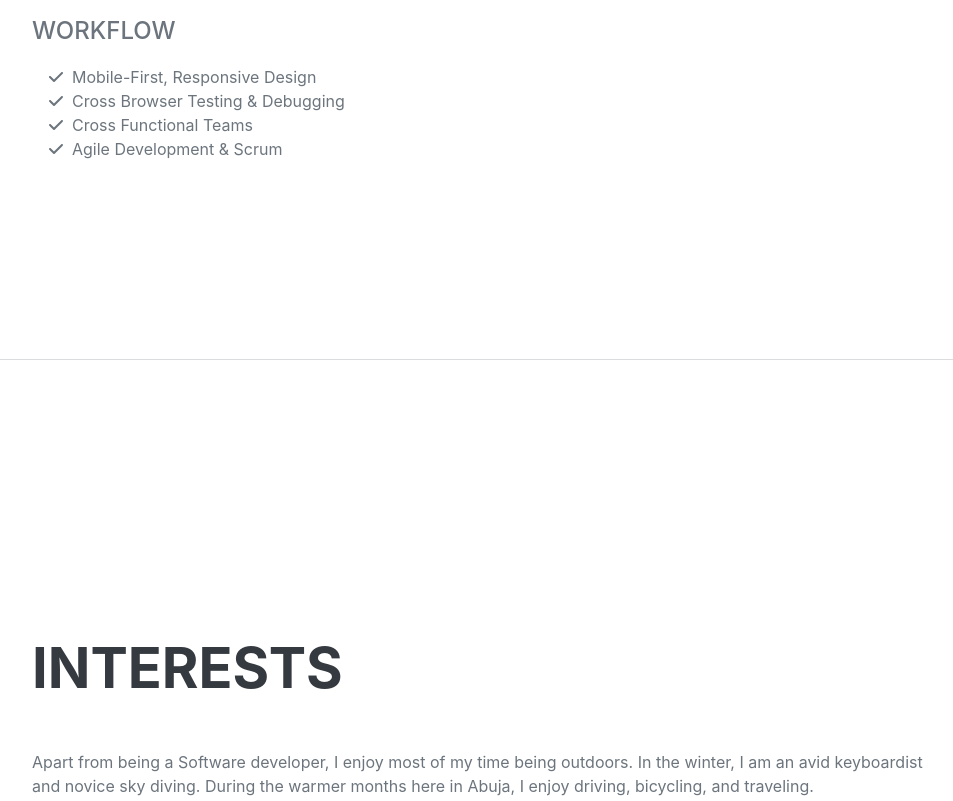
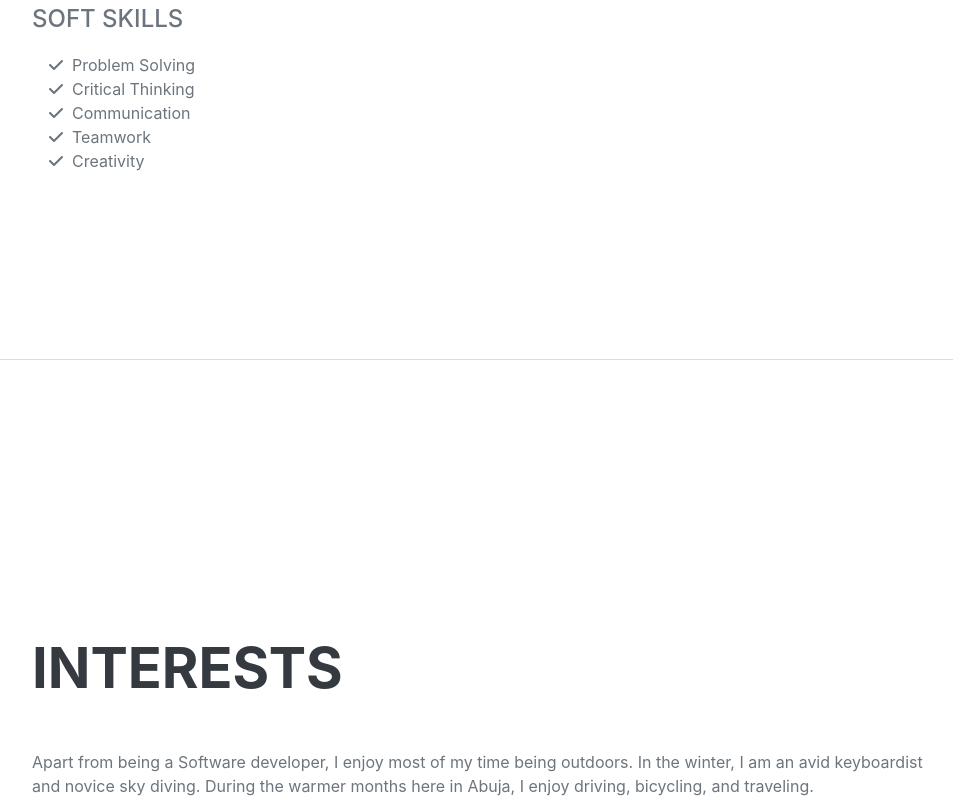
Before and after one commit to zumbaski/Ifeanyi_Ilozumba_Profile, a plain HTML site: page index.html in a window 1280 px wide. Shown: the part 2974-3775 px from the top of the page, without its empty margins (288-1241 px from the left). Drawn offline with nearby package versions, Linux system fonts and the light colour scheme; a web font is replaced by a local one.

Commit message:
:fire: Added Soft Skills

```diff
--- a/index.html
+++ b/index.html
@@ -124,23 +124,27 @@
                         <li class="list-inline-item"><i class="fab fa-npm"></i></li>
                         <li class="list-inline-item"><i class="fas fa-database"></i></li>
                     </ul>
-                    <div class="subheading mb-3">Workflow</div>
+                    <div class="subheading mb-3">Soft Skills</div>
                     <ul class="fa-ul mb-0">
                         <li>
                             <span class="fa-li"><i class="fas fa-check"></i></span>
-                            Mobile-First, Responsive Design
+                           Problem Solving
                         </li>
                         <li>
                             <span class="fa-li"><i class="fas fa-check"></i></span>
-                            Cross Browser Testing & Debugging
+                           Critical Thinking
                         </li>
                         <li>
                             <span class="fa-li"><i class="fas fa-check"></i></span>
-                            Cross Functional Teams
+                            Communication
                         </li>
                         <li>
                             <span class="fa-li"><i class="fas fa-check"></i></span>
-                            Agile Development & Scrum
+                            Teamwork
+                        </li>
+                        <li>
+                            <span class="fa-li"><i class="fas fa-check"></i></span>
+                            Creativity
                         </li>
                     </ul>
                 </div>
```
